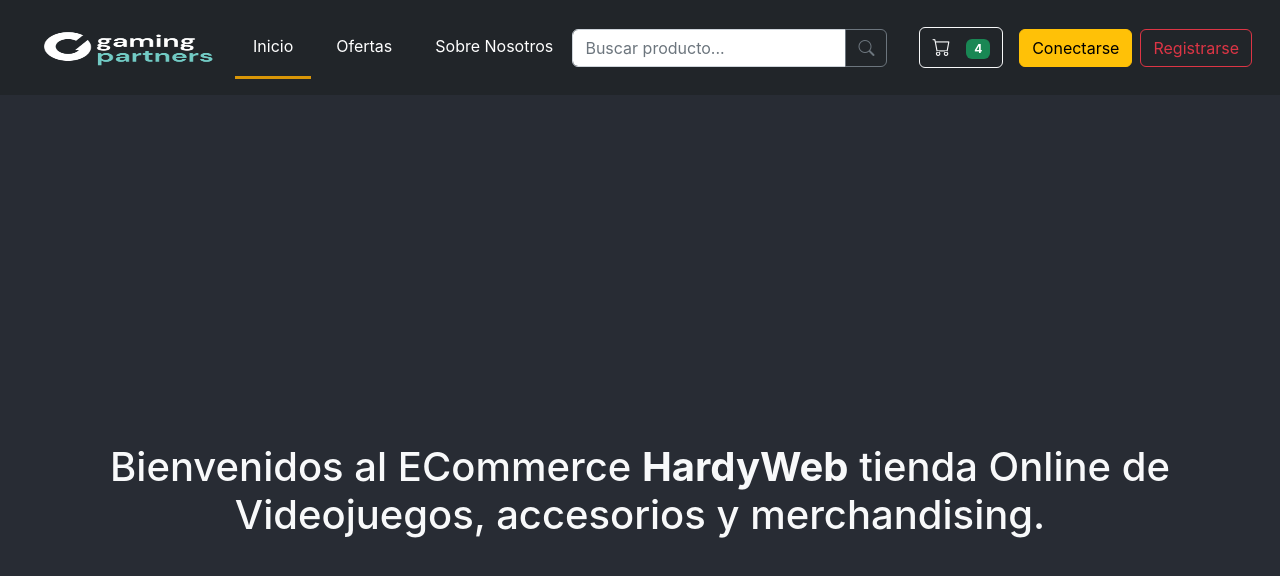
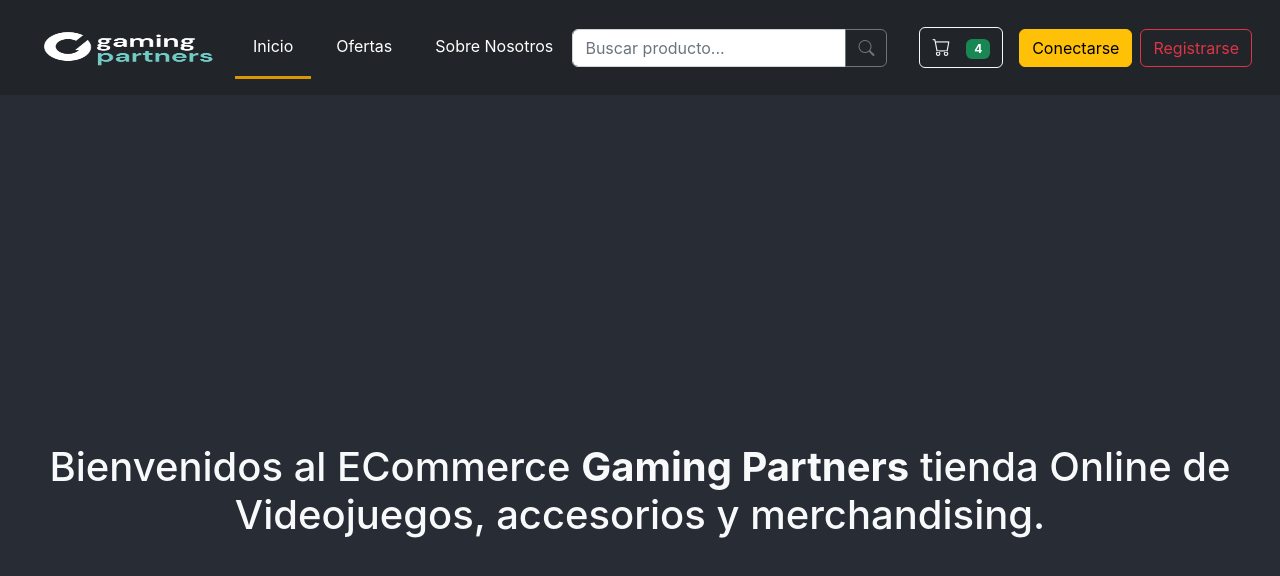
Before and after one commit to adraomar/HardyGames, a React (Create React App) app: page / in a window 1280 px wide. Shown: the top 576 px of the page. Built offline with nearby package versions, Linux system fonts and the light colour scheme.

Commit message:
Modificado parametro titulo en ItemListContainer

```diff
--- a/src/App.js
+++ b/src/App.js
@@ -7,7 +7,7 @@
     <div className="App">
       <Navbar/>
       <header className="App-header">
-        <ItemListContainer titulo="HardyWeb"></ItemListContainer>
+        <ItemListContainer titulo="Gaming Partners"></ItemListContainer>
       </header>
     </div>
   );
```
